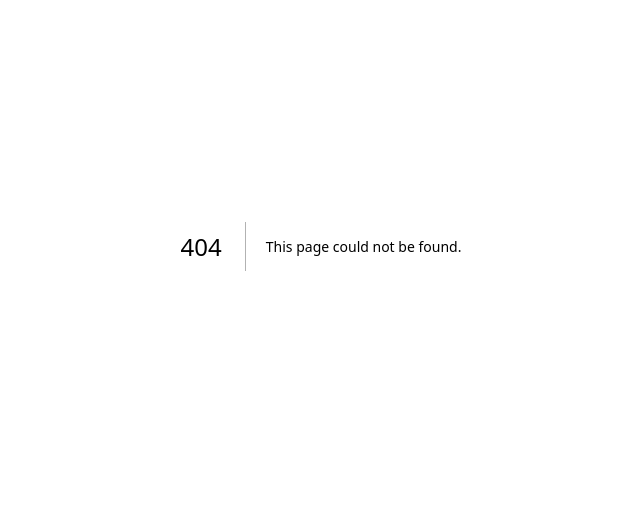
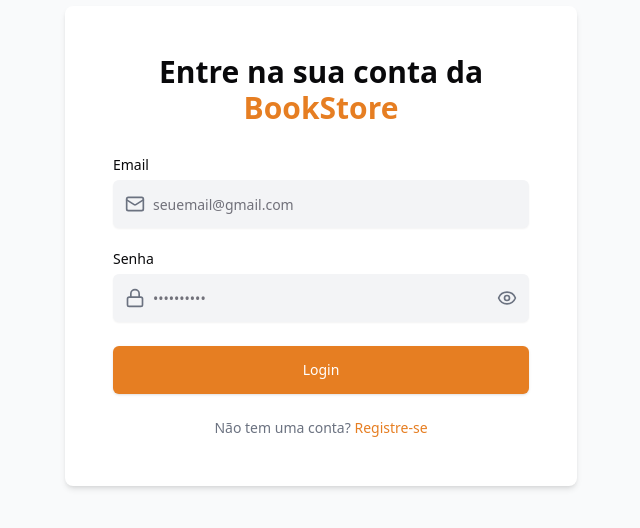
Before and after one commit to douglasmeneses/book-commerce, a Next.js app in the folder frontend/: page /login in a window 1280 px wide. Before the commit this address had no page. Shown: the part 154-682 px from the top of the page, without its empty margins (319-959 px from the left). Built offline with nearby package versions, Linux system fonts and the light colour scheme.

Commit message:
BOOK-41 feat: criar página de login e atualizar modelo do banco de dados
- Adicionada a página de login
- Atualizado o modelo do banco de dados para incluir novas relações e campos

```diff
--- /dev/null
+++ b/frontend/src/app/login/page.tsx
@@ -0,0 +1,11 @@
+import LoginForm from "@/components/LoginForm";
+
+export default function Login() {
+  return (
+    <main className="flex min-h-screen items-center justify-center bg-gray-50 p-4">
+      <div className="w-full max-w-lg rounded-lg bg-white p-12 shadow-md">
+        <LoginForm />
+      </div>
+    </main>
+  );
+}
--- /dev/null
+++ b/frontend/src/components/LoginForm.tsx
@@ -0,0 +1,115 @@
+"use client";
+
+import { useState } from "react";
+import { Button } from "@/components/ui/button";
+import { Form, FormControl, FormField, FormItem } from "@/components/ui/form";
+import { Input } from "@/components/ui/input";
+import { Label } from "@/components/ui/label";
+import { Mail, Lock, Eye, EyeOff } from "lucide-react";
+import { useForm } from "react-hook-form";
+
+export default function LoginPage() {
+  const [showPassword, setShowPassword] = useState(false);
+
+  const form = useForm({
+    defaultValues: {
+      username: "",
+      email: "",
+      password: "",
+    },
+  });
+
+  return (
+    <div className="w-full max-w-xl space-y-8">
+      <div className="text-center">
+        <h1 className="text-3xl font-semibold">
+          Entre na sua conta da{" "}
+          <span className="text-[#e67e22]">BookStore</span>
+        </h1>
+      </div>
+
+      <Form {...form}>
+        <form className="space-y-6">
+          <FormField
+            control={form.control}
+            name="email"
+            render={({ field }) => (
+              <FormItem>
+                <Label htmlFor="email" className="mb-1 block">
+                  Email
+                </Label>
+                <FormControl>
+                  <div className="relative">
+                    <div className="absolute inset-y-0 left-3 flex items-center pointer-events-none">
+                      <Mail className="h-5 w-5 text-gray-500" />
+                    </div>
+                    <Input
+                      id="email"
+                      className="pl-10 bg-gray-100 border-none h-12"
+                      placeholder="seuemail@gmail.com"
+                      type="email"
+                      required
+                      {...field}
+                    />
+                  </div>
+                </FormControl>
+              </FormItem>
+            )}
+          />
+
+          <FormField
+            control={form.control}
+            name="password"
+            render={({ field }) => (
+              <FormItem>
+                <Label htmlFor="password" className="mb-1 block">
+                  Senha
+                </Label>
+                <FormControl>
+                  <div className="relative">
+                    <div className="absolute inset-y-0 left-3 flex items-center pointer-events-none focus:border-[#e67e22]">
+                      <Lock className="h-5 w-5 text-gray-500" />
+                    </div>
+                    <Input
+                      id="password"
+                      className="pl-10 bg-gray-100 border-none h-12"
+                      placeholder="••••••••••"
+                      type={showPassword ? "text" : "password"}
+                      required
+                      {...field}
+                    />
+                    <button
+                      type="button"
+                      className="absolute inset-y-0 right-3 flex items-center"
+                      onClick={() => setShowPassword(!showPassword)}
+                    >
+                      {showPassword ? (
+                        <EyeOff className="h-5 w-5 text-gray-500" />
+                      ) : (
+                        <Eye className="h-5 w-5 text-gray-500" />
+                      )}
+                    </button>
+                  </div>
+                </FormControl>
+              </FormItem>
+            )}
+          />
+
+          <Button
+            type="submit"
+            className="w-full h-12 bg-[#e67e22] hover:bg-[#d35400] text-white font-medium"
+          >
+            Login
+          </Button>
+
+          <div className="text-center text-sm text-gray-500">
+            Não tem uma conta?{" "}
+            <a href="/register" className="text-[#e67e22]">
+              Registre-se
+            </a>
+          </div>
+        </form>
+      </Form>
+    </div>
+  );
+}
```
Also changed, not shown: 1 other file (tests, documents, lock files or other folders).
